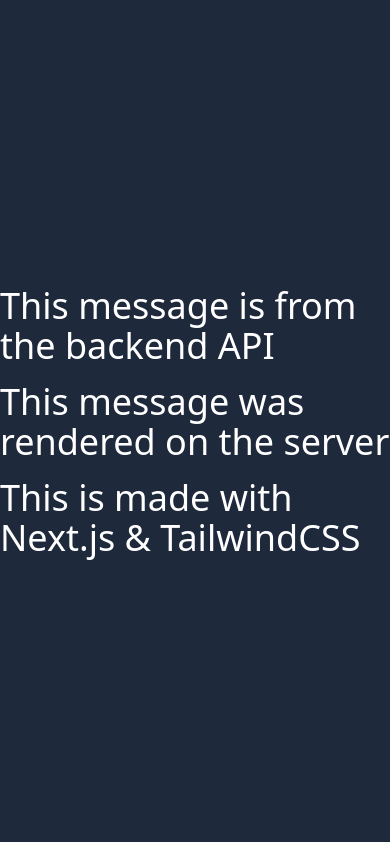
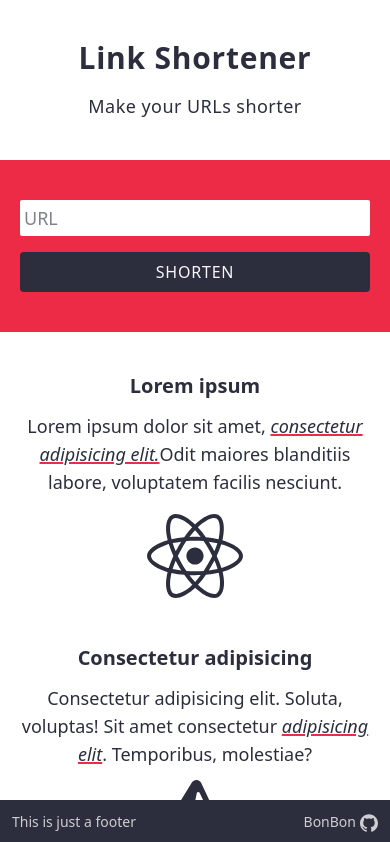
Before and after one commit to B0nBun/LinkShortener, a Next.js app: page / in a window 390 px wide. Shown: the top 842 px of the page. Built offline with nearby package versions, Linux system fonts and the light colour scheme.

Commit message:
feat: mobile layout

```diff
--- a/package.json
+++ b/package.json
@@ -13,7 +13,8 @@
     "next": "12.1.6",
     "prisma": "^3.15.1",
     "react": "18.1.0",
-    "react-dom": "18.1.0"
+    "react-dom": "18.1.0",
+    "react-icons": "^4.4.0"
   },
   "devDependencies": {
     "@types/node": "17.0.31",
@@ -23,7 +24,7 @@
     "eslint": "8.15.0",
     "eslint-config-next": "12.1.6",
     "postcss": "^8.4.13",
-    "tailwindcss": "^3.0.24",
+    "tailwindcss": "^3.1.2",
     "typescript": "4.6.4"
   }
 }
--- a/pages/api/hello.ts
+++ /dev/null
@@ -1,15 +0,0 @@
-// Next.js API route support: https://nextjs.org/docs/api-routes/introduction
-import type { NextApiRequest, NextApiResponse } from 'next'
-
-type Data = {
-  message : string
-}
-
-export default function handler(
-  req: NextApiRequest,
-  res: NextApiResponse<Data>
-) {
-  res.status(200).json({
-    message : "This message is from the backend API"
-  })
-}
--- a/pages/index.tsx
+++ b/pages/index.tsx
@@ -1,23 +1,65 @@
 import type { NextPage } from 'next'
 import Head from 'next/head'
-import { useEffect, useState } from 'react'
+import { FaReact } from 'react-icons/fa'
+import { SiPrisma, SiTailwindcss, SiGithub } from 'react-icons/si'
 
-interface Props {
-    fromServer : {
-        message : string
-    }
+interface ServerProps {
+
 }
 
-const Home: NextPage<Props> = ({fromServer}) => {
-    const [data, setData] = useState({
-        message : ''
-    })
+interface Section {
+    icon : JSX.Element,
+    header : string,
+    text : JSX.Element
+}
 
-    useEffect(() => {
-        if (data.message) return
-        fetch('/api/hello').then(response => response.json()).then(setData)
-    }, [])
+const sections : Section[] = [
+    {
+        header : 'Lorem ipsum',
+        text : (
+            <>
+            Lorem ipsum dolor sit amet, <i>consectetur adipisicing elit.</i>
+            Odit maiores blanditiis labore, voluptatem facilis nesciunt.
+            </>
+        ),
+        icon : (
+            <a target="_blank" href="https://en.reactjs.org/" className="text-8xl transition-colors hocus-active:text-[#51caeb] focus:outline-none">
+                <FaReact />
+            </a>
+        )
+    },
+    {
+        header : 'Consectetur adipisicing',
+        text : (
+            <>
+            Consectetur adipisicing elit. Soluta, voluptas!
+            Sit amet consectetur <i>adipisicing elit</i>. Temporibus, molestiae?
+            </>
+        ),
+        icon : (
+            <a target="_blank" href="https://www.prisma.io/" className="text-8xl transition-colors hocus-active:text-[#7baeea] focus:outline-none">
+                <SiPrisma />
+            </a>
+        )
+    },
+    {
+        header : 'Placeat in ad odit',
+        text : (
+            <>
+            Placeat in ad <i>odit ex suscipit eum</i> magnam saepe blanditiis dicta,
+            officia explicabo ratione adipisci minus cum accusamus <i>porro</i> rerum iusto quia!
+            </>
+        ),
+        //#0ea5e9
+        icon : (
+            <a target="_blank" href="https://tailwindcss.com/" className="text-8xl transition-colors hocus-active:text-[#0ea5e9] focus:outline-none">
+                <SiTailwindcss />
+            </a>
+        )
+    }
+]
 
+const Home: NextPage<ServerProps> = () => {
     return (
         <>
         <Head>
@@ -25,32 +67,63 @@
             <meta name="description" content="Generated by create next app" />
             <link rel="icon" href="/favicon.ico" />
         </Head>
-        <div className="text-4xl font-light bg-slate-800 text-white w-full h-[100vh] flex flex-col gap-4 items-center justify-center">
-            <span>{data.message || 'Loading...'}</span>
-            <span>{fromServer.message}</span>
-            <span>
-                This is made with{' '}
-                <a target="_blank" href="https://nextjs.org" className="hover:text-blue-400 transition-colors">Next.js</a>
-                {' '}&{' '}
-                <a target="_blank" href="https://tailwind.com" className="hover:text-blue-400 transition-colors">TailwindCSS</a>
-            </span>
+        <div className="min-h-[100vh] flex flex-col items-center pb-10">
+            <div className="flex flex-col item-center gap-4 py-10">
+                <h1 className="text-black text-center font-bold tracking-wide">Link Shortener</h1>
+                <h3 className="text-black text-center tracking-wide">Make your URLs shorter</h3>
+            </div>
+            <form onSubmit={e => e.preventDefault()} className="flex flex-col items-center gap-4 bg-red w-full py-10 px-5">
+                <div className="text-lg w-full relative">
+                    {/* Placeholder opacity doesn't work for some reason  */}
+                    <input id="url-input" className="w-full peer placeholder-0" type="text" placeholder="URL" />
+                    <label
+                        className={`absolute
+                        peer-placeholder-shown:top-1/2
+                        peer-placeholder-shown:-translate-y-1/2
+                        peer-placeholder-shown:left-1
+                        peer-placeholder-shown:text-black
+                        peer-placeholder-shown:opacity-60
+
+                        peer-focus:-top-1/1
+                        peer-focus:translate-y-1
+                        peer-focus:left-1
+                        peer-focus:text-white
+                        peer-focus:opacity-100
+
+                        opacity-100
+                        -top-1/1
+                        translate-y-1
+                        text-white
+                        left-1
+                        transition-all
+                        `}
+                        htmlFor="url-input"
+                    >
+                        URL
+                    </label>
+                </div>
+                <button className="w-full">Shorten</button>
+            </form>
+            <div className="flex flex-col items-center gap-10 py-10 px-4 text-black text-lg text-center">
+                {
+                    sections.map((sec, idx) => (
+                        <section key={`section-${idx}`} className="flex flex-col items-center gap-3">
+                            <h3 className="font-bold text-xl">{sec.header}</h3>
+                            <p className="italic-child:underline italic-child:decoration-red italic-child:decoration-2">{sec.text}</p>
+                            {sec.icon}
+                        </section>
+                    ))
+                }
+            </div>
+            <footer className="fixed flex justify-between p-3 text-sm bg-black text-white text-opacity-80 bottom-0 w-full">
+                <span>This is just a footer</span>
+                <a className="hover:decoration-solid flex items-center gap-1" target="_blank" href="https://github.com/B0nBun">
+                    BonBon <SiGithub className="text-lg translate-y-[1px]"/>
+                </a>
+            </footer>
         </div>
         </>
     )
 }
 
-const getSomeServerData = () => {
-    return {
-        message : "This message was rendered on the server"
-    }
-}
-
-export async function getServerSideProps() {
-    return {
-        props : {
-            fromServer : getSomeServerData()
-        }
-    }
-}
-
 export default Home
--- a/styles/globals.css
+++ b/styles/globals.css
@@ -1,3 +1,39 @@
 @tailwind base;
 @tailwind components;
 @tailwind utilities;
+
+@layer base {
+    h1 {
+        @apply text-3xl
+    }
+    h3 {
+        @apply text-lg
+    }
+
+    input {
+        @apply rounded-sm p-1
+    }
+
+    button {
+        @apply rounded p-2 bg-black text-white uppercase tracking-wider transition-transform
+    }
+
+    button:active {
+        @apply scale-95
+    }
+
+    a:hover, a:active, a:focus {
+        text-decoration : underline;
+    }
+
+    .placeholder-0::placeholder {
+        opacity : 0;
+    }
+    .placeholder-0::-webkit-input-placeholder {
+        opacity : 0;
+    }
+
+    .-top-1\/1 {
+        top: -100%;
+    }
+}
--- a/tailwind.config.js
+++ b/tailwind.config.js
@@ -1,10 +1,29 @@
+/** @type {import('tailwindcss').Config} */
+
+const plugin = require('tailwindcss/plugin')
+
 module.exports = {
   content: [
     "./pages/**/*.{js,ts,jsx,tsx}",
     "./components/**/*.{js,ts,jsx,tsx}",
   ],
   theme: {
+    screens : {
+      tablet : '860px',
+      desktop : '1200px'
+    },
+    colors : {
+      white : '#F6F6F6',
+      red : '#EE2B47',
+      black : '#2C2E3E',
+      'dark-grey' : '#34374C'
+    },
     extend: {},
   },
-  plugins: [],
+  plugins: [
+    plugin(({ addVariant }) => {
+      addVariant('hocus-active', ['&:focus', '&:hover', '&:active'])
+      addVariant('italic-child', '& > i')
+    })
+  ],
 }
--- a/tsconfig.json
+++ b/tsconfig.json
@@ -16,5 +16,5 @@
     "incremental": true
   },
   "include": ["next-env.d.ts", "**/*.ts", "**/*.tsx"],
-  "exclude": ["node_modules"]
+  "exclude": ["node_modules", "tailwind.config.js", "postcss.config.js"]
 }
```
Also changed, not shown: 1 other file (tests, documents, lock files or other folders).
